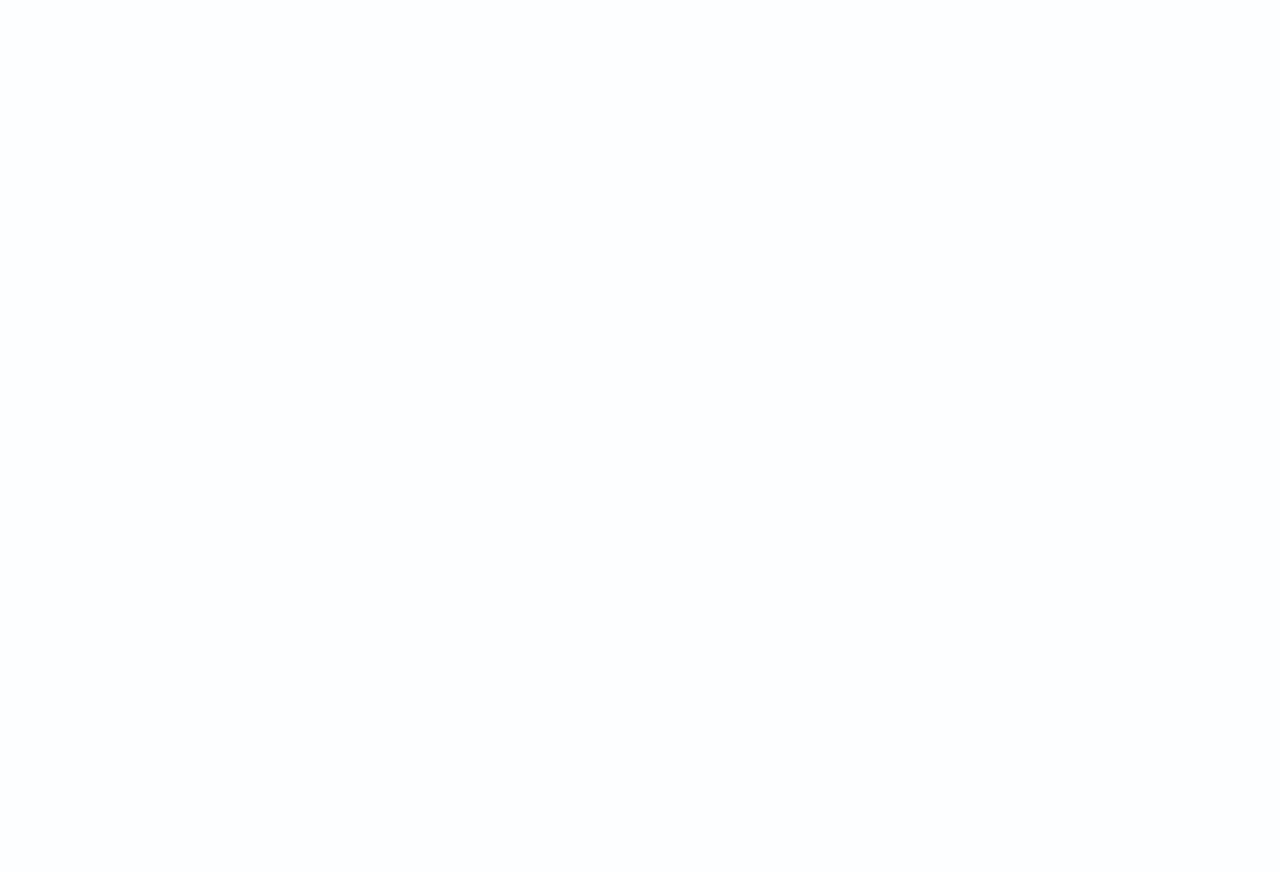
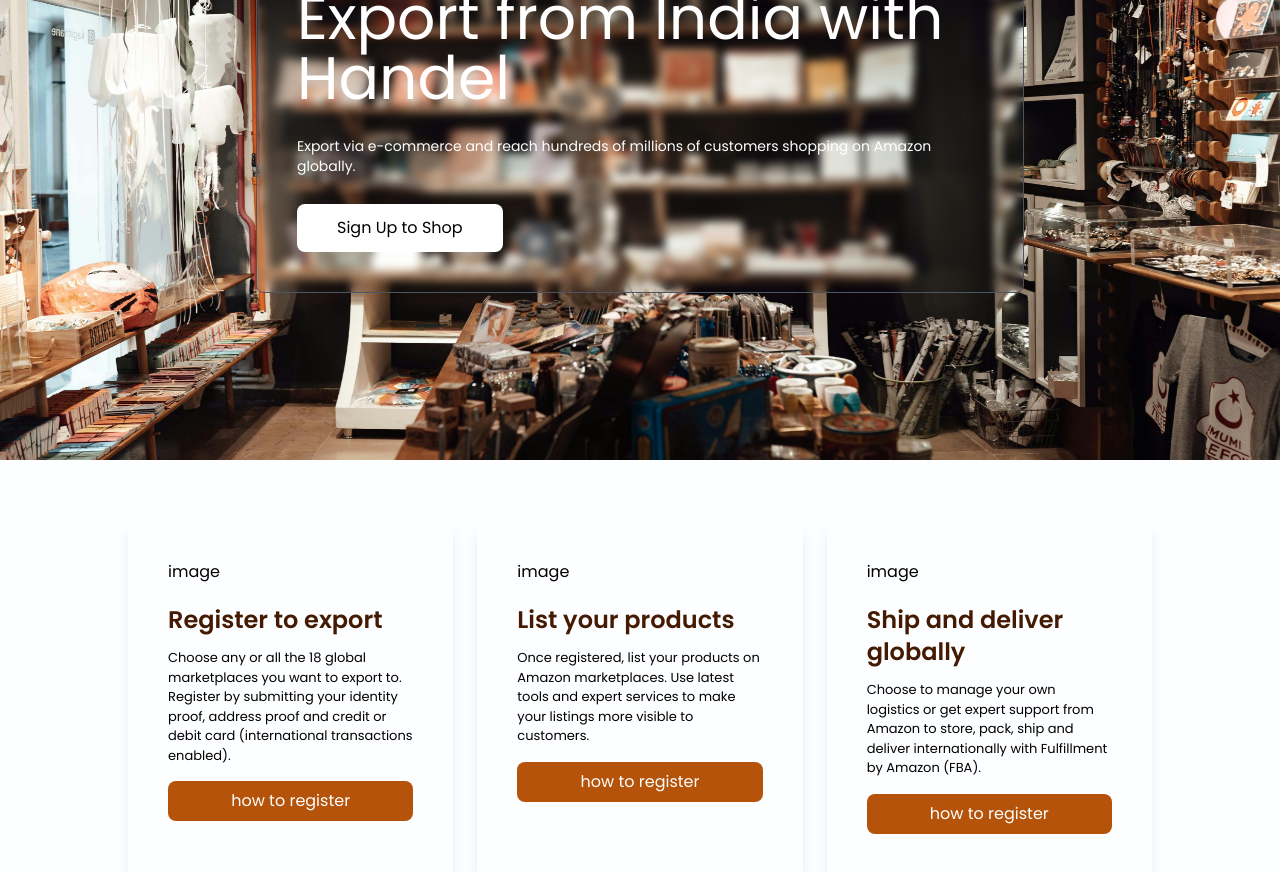
Before and after one commit to kanavdhanda/Handel, a React (Vite) app in the folder frontend/: page /sellerhome in a window 1280 px wide. Shown: the part 280-1152 px from the top of the page. Before the commit the page ends 800 px from the top, so only its background shows below. Built offline with nearby package versions, Linux system fonts and the light colour scheme.

Commit message:
seller landing

```diff
--- a/frontend/src/App.jsx
+++ b/frontend/src/App.jsx
@@ -14,6 +14,7 @@
 import PaymentRec from './pages/Dashboard/PaymentRec'
 import Payments from './pages/Products/Payments'
 import OrderPage from './pages/Products/OrderPage'
+import SellerHome from './pages/Seller/SellerHome'
 
 const App = () => {
   return (
@@ -30,6 +31,7 @@
         <Route path="/addprod" element={<AddNew />} />
         <Route path="/shippingdoc" element={<ShippingDoc />} />
         <Route path="/paymentrec" element={<PaymentRec />} />
+        <Route path="/sellerhome" element={<SellerHome />} />
 
         <Route path="/payment" element={<Payments />} />
         <Route path='*' element={<h1>Not Found</h1>} />
--- /dev/null
+++ b/frontend/src/pages/Seller/SellerHome.jsx
@@ -0,0 +1,41 @@
+import React from 'react'
+import { Link } from 'react-router-dom'
+
+const SellerHome = () => {
+  return (
+    <div>
+        <div className="hero flex justify-center items-center h-[100vh] w-full flex-col">
+            <img src={'./sellerHero.jpg'} alt="" className='w-full absolute h-[85vh] -z-40 bg-opacity-90' />
+            <div className="flex flex-col border border-gray-600 p-10 rounded-lg w-[60%] backdrop-blur-sm">
+            <h1 className='text-6xl text-white'>Export from India with Handel</h1>
+            <h2 className='text-sm text-white mt-7'>Export via e-commerce and reach hundreds of millions of customers shopping on Amazon globally.</h2>
+        <Link to="/signup" className='bg-white w-fit px-10 rounded-lg mt-7 py-3 hover:bg-black hover:text-white transition-all'>Sign Up to Shop</Link>
+        </div>
+        </div>
+        <div className="flex justify-center items-center w-full">
+            <div className="steps grid grid-cols-3 w-[80%] gap-6">
+                <div className="card shadow-lg rounded-sm p-10">
+                    <h1 className='mb-5'>image</h1>
+                    <h1 className='mb-3 text-2xl font-semibold text-amber-950'>Register to export</h1>
+                    <p className='mb-4 text-[13px]'>Choose any or all the 18 global marketplaces you want to export to. Register by submitting your identity proof, address proof and credit or debit card (international transactions enabled).</p>
+                    <button className='w-full bg-amber-700 text-white rounded-lg py-2 hover:bg-white hover:text-amber-800 hover:border-2 hover:border-amber-950 transition-all'>how to register</button>
+                </div>
+                <div className="card shadow-lg rounded-sm p-10">
+                    <h1 className='mb-5'>image</h1>
+                    <h1 className='mb-3 text-2xl font-semibold text-amber-950'>List your products</h1>
+                    <p className='mb-4 text-[13px]'>Once registered, list your products on Amazon marketplaces. Use latest tools and expert services to make your listings more visible to customers.</p>
+                    <button className='w-full bg-amber-700 text-white rounded-lg py-2 hover:bg-white hover:text-amber-800 hover:border-2 hover:border-amber-950 transition-all'>how to register</button>
+                </div>
+                <div className="card shadow-lg rounded-sm p-10">
+                    <h1 className='mb-5'>image</h1>
+                    <h1 className='mb-3 text-2xl font-semibold text-amber-950'>Ship and deliver globally</h1>
+                    <p className='mb-4 text-[13px]'>Choose to manage your own logistics or get expert support from Amazon to store, pack, ship and deliver internationally with Fulfillment by Amazon (FBA).</p>
+                    <button className='w-full bg-amber-700 text-white rounded-lg py-2 hover:bg-white hover:text-amber-800 hover:border-2 hover:border-amber-950 transition-all'>how to register</button>
+                </div>
+            </div>
+        </div>
+    </div>
+  )
+}
+
+export default SellerHome
```
Also changed, not shown: frontend/public/sellerHero.jpg (added).
